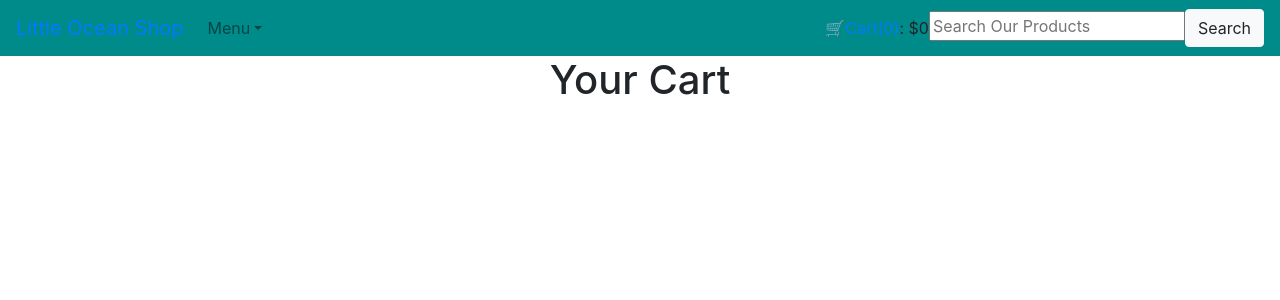
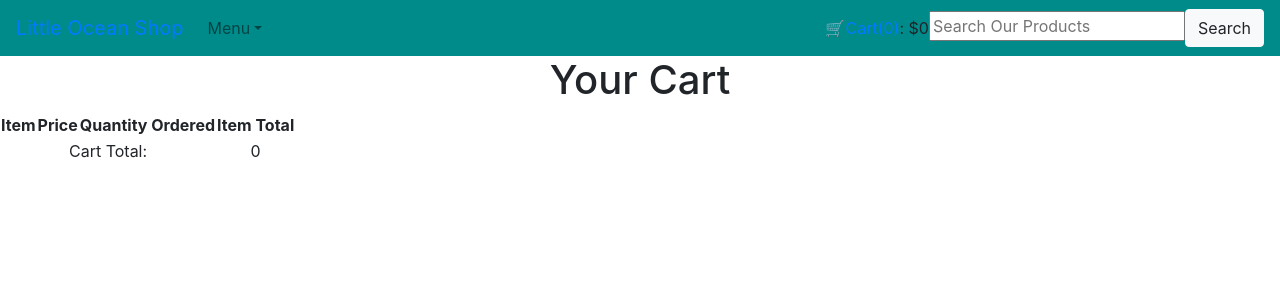
Before and after one commit to jehough/reactproject, a React (Create React App) app in the folder jsfrontend/: page /cart in a window 1280 px wide. Shown: the top 300 px of the page. Built offline with nearby package versions, Linux system fonts and the light colour scheme.

Commit message:
adds cells to cart table

```diff
--- a/jsfrontend/src/views/components/cart_list.js
+++ b/jsfrontend/src/views/components/cart_list.js
@@ -0,0 +1,32 @@
+import React, {Component} from 'react';
+import LinkDisplay from './link.js'
+import ItemImage from './image.js'
+export default class CartList extends Component {
+  createrow = (itemObj) => (<tr key={itemObj.item.id}>
+    <td> <ItemImage item={itemObj.item} clsname="previewImg" /></td>
+    <td><LinkDisplay object={itemObj.item} path="items" /></td>
+    <td>{itemObj.item.attributes.price}</td>
+    <td>{itemObj.quantity}</td>
+    <td>{itemObj.item.attributes.price*itemObj.quantity}</td>
+    </tr>)
+  render(){
+    return(<div>
+      <table>
+      <tbody>
+        <tr>
+          <th colspan="2">Item</th>
+          <th> Price</th>
+          <th> Quantity Ordered</th>
+          <th> Item Total</th>
+        </tr>
+        {this.props.list.map(itemObj => this.createrow(itemObj))}
+        <tr>
+          <td colspan="4">Cart Total:</td>
+          <td> {this.props.price}</td>
+        </tr>
+      </tbody>
+      </table>
+
+    </div>)
+  }
+}
--- a/jsfrontend/src/views/containers/cart.js
+++ b/jsfrontend/src/views/containers/cart.js
@@ -1,6 +1,6 @@
 import React, {Component} from 'react';
 import DisplayTitle from '../components/title.js'
-import ItemList from '../components/item_list.js'
+import CartList from '../components/cart_list.js'
 import {connect} from 'react-redux'
 
 
@@ -12,7 +12,7 @@ class Cart extends Component {
   render(){
     return(<div>
       <DisplayTitle title={"Your Cart"} />
-      <ItemList list={this.props.items}/>
+      <CartList list={this.props.items} price={this.props.price}/>
       </div>)
   }
 }
```
Also changed, not shown: jsfrontend/src/views/components/header.js (deleted, +0 -10 lines).
